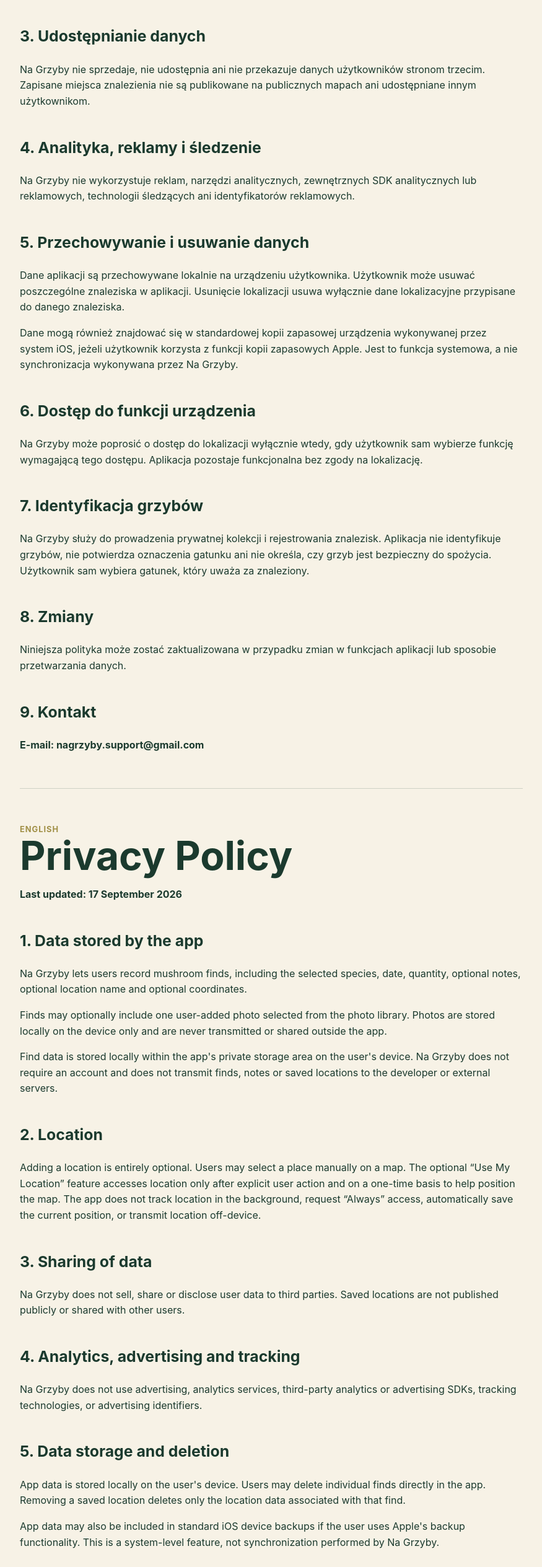
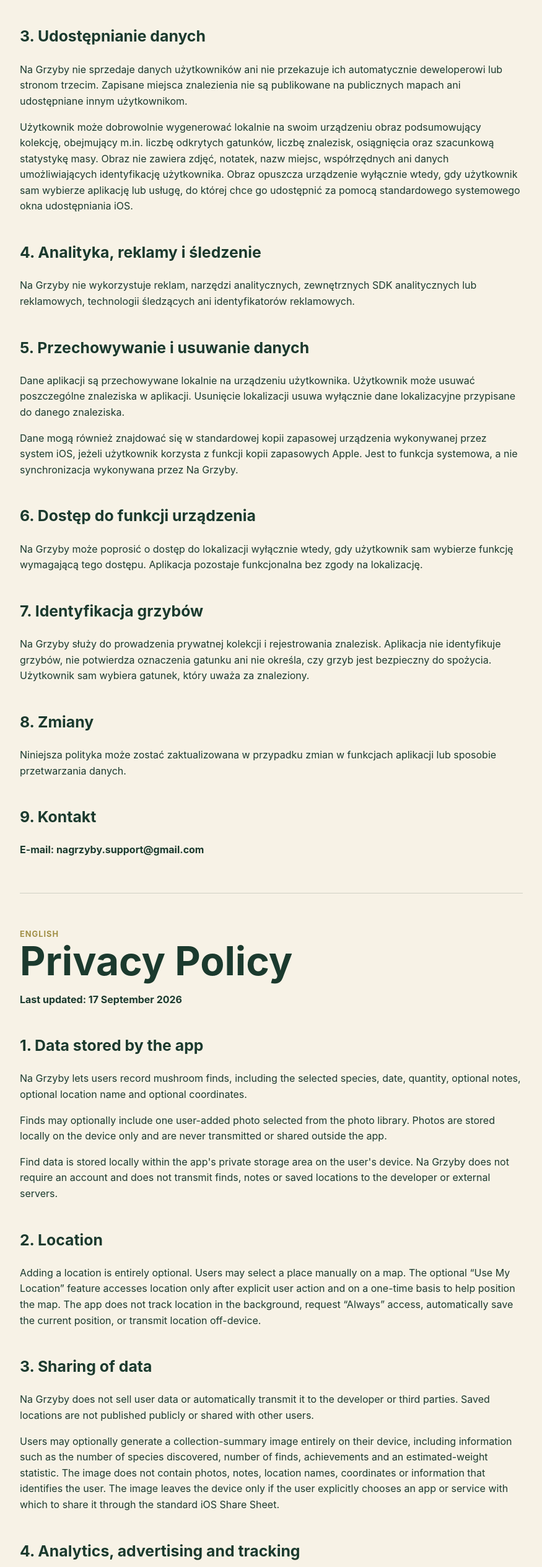
Before and after one commit to MaxP07/na-grzyby-site, a plain HTML site: page privacy.html in a window 1280 px wide. Shown: the part 871-3400 px from the top of the page at 62% size, without its empty margins (202-1077 px from the left). Drawn offline with Linux system fonts and the light colour scheme.

Commit message:
Clarify user-initiated collection sharing in privacy policy

```diff
--- a/privacy.html
+++ b/privacy.html
@@ -18,7 +18,8 @@
 <p>Dane dotyczące znalezisk są przechowywane lokalnie w prywatnej przestrzeni aplikacji na urządzeniu użytkownika. Na Grzyby nie wymaga utworzenia konta i nie przesyła danych dotyczących znalezisk, notatek ani zapisanych lokalizacji do dewelopera ani na zewnętrzne serwery.</p>
 <h2>2. Lokalizacja</h2><p>Dodanie lokalizacji znalezienia grzyba jest całkowicie opcjonalne. Użytkownik może ręcznie zaznaczyć miejsce na mapie.</p>
 <p>Opcjonalna funkcja „Użyj mojej lokalizacji” uzyskuje dostęp do lokalizacji wyłącznie po wyraźnym działaniu użytkownika i jednorazowo pomaga ustawić mapę. Na Grzyby nie śledzi lokalizacji w tle, nie korzysta z dostępu „Zawsze”, nie zapisuje automatycznie bieżącej pozycji i nie przesyła lokalizacji poza urządzenie.</p>
-<h2>3. Udostępnianie danych</h2><p>Na Grzyby nie sprzedaje, nie udostępnia ani nie przekazuje danych użytkowników stronom trzecim. Zapisane miejsca znalezienia nie są publikowane na publicznych mapach ani udostępniane innym użytkownikom.</p>
+<h2>3. Udostępnianie danych</h2><p>Na Grzyby nie sprzedaje danych użytkowników ani nie przekazuje ich automatycznie deweloperowi lub stronom trzecim. Zapisane miejsca znalezienia nie są publikowane na publicznych mapach ani udostępniane innym użytkownikom.</p>
+<p>Użytkownik może dobrowolnie wygenerować lokalnie na swoim urządzeniu obraz podsumowujący kolekcję, obejmujący m.in. liczbę odkrytych gatunków, liczbę znalezisk, osiągnięcia oraz szacunkową statystykę masy. Obraz nie zawiera zdjęć, notatek, nazw miejsc, współrzędnych ani danych umożliwiających identyfikację użytkownika. Obraz opuszcza urządzenie wyłącznie wtedy, gdy użytkownik sam wybierze aplikację lub usługę, do której chce go udostępnić za pomocą standardowego systemowego okna udostępniania iOS.</p>
 <h2>4. Analityka, reklamy i śledzenie</h2><p>Na Grzyby nie wykorzystuje reklam, narzędzi analitycznych, zewnętrznych SDK analitycznych lub reklamowych, technologii śledzących ani identyfikatorów reklamowych.</p>
 <h2>5. Przechowywanie i usuwanie danych</h2><p>Dane aplikacji są przechowywane lokalnie na urządzeniu użytkownika. Użytkownik może usuwać poszczególne znaleziska w aplikacji. Usunięcie lokalizacji usuwa wyłącznie dane lokalizacyjne przypisane do danego znaleziska.</p>
 <p>Dane mogą również znajdować się w standardowej kopii zapasowej urządzenia wykonywanej przez system iOS, jeżeli użytkownik korzysta z funkcji kopii zapasowych Apple. Jest to funkcja systemowa, a nie synchronizacja wykonywana przez Na Grzyby.</p>
@@ -29,7 +30,8 @@
 <hr><section lang="en"><div class="lang-label">English</div><h1 style="font-size:clamp(2.2rem,6vw,4rem)">Privacy Policy</h1><p><strong>Last updated: 17 September 2026</strong></p>
 <h2>1. Data stored by the app</h2><p>Na Grzyby lets users record mushroom finds, including the selected species, date, quantity, optional notes, optional location name and optional coordinates.</p><p>Finds may optionally include one user-added photo selected from the photo library. Photos are stored locally on the device only and are never transmitted or shared outside the app.</p><p>Find data is stored locally within the app's private storage area on the user's device. Na Grzyby does not require an account and does not transmit finds, notes or saved locations to the developer or external servers.</p>
 <h2>2. Location</h2><p>Adding a location is entirely optional. Users may select a place manually on a map. The optional “Use My Location” feature accesses location only after explicit user action and on a one-time basis to help position the map. The app does not track location in the background, request “Always” access, automatically save the current position, or transmit location off-device.</p>
-<h2>3. Sharing of data</h2><p>Na Grzyby does not sell, share or disclose user data to third parties. Saved locations are not published publicly or shared with other users.</p>
+<h2>3. Sharing of data</h2><p>Na Grzyby does not sell user data or automatically transmit it to the developer or third parties. Saved locations are not published publicly or shared with other users.</p>
+<p>Users may optionally generate a collection-summary image entirely on their device, including information such as the number of species discovered, number of finds, achievements and an estimated-weight statistic. The image does not contain photos, notes, location names, coordinates or information that identifies the user. The image leaves the device only if the user explicitly chooses an app or service with which to share it through the standard iOS Share Sheet.</p>
 <h2>4. Analytics, advertising and tracking</h2><p>Na Grzyby does not use advertising, analytics services, third-party analytics or advertising SDKs, tracking technologies, or advertising identifiers.</p>
 <h2>5. Data storage and deletion</h2><p>App data is stored locally on the user's device. Users may delete individual finds directly in the app. Removing a saved location deletes only the location data associated with that find.</p><p>App data may also be included in standard iOS device backups if the user uses Apple's backup functionality. This is a system-level feature, not synchronization performed by Na Grzyby.</p>
 <h2>6. Access to device features</h2><p>Na Grzyby may request location access only when the user explicitly chooses a feature that needs it. The app remains usable without location permission.</p>
```
